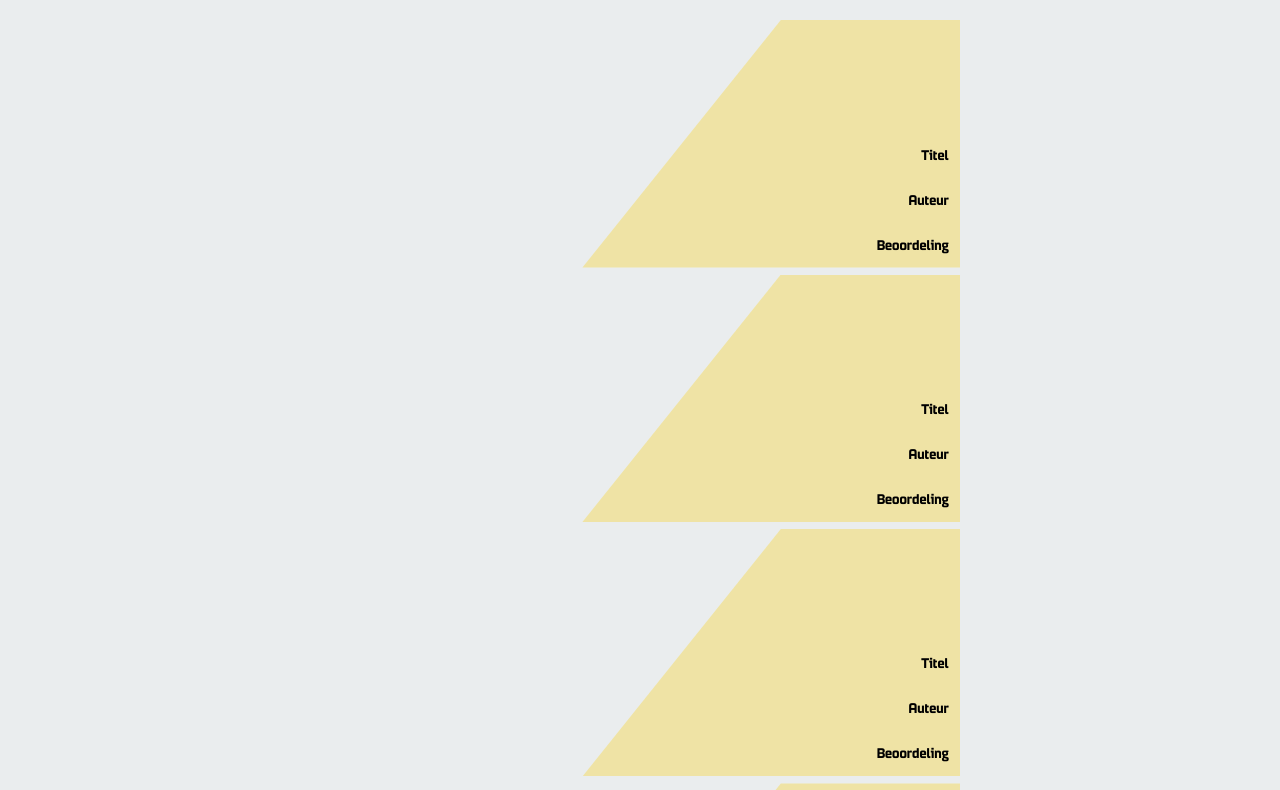
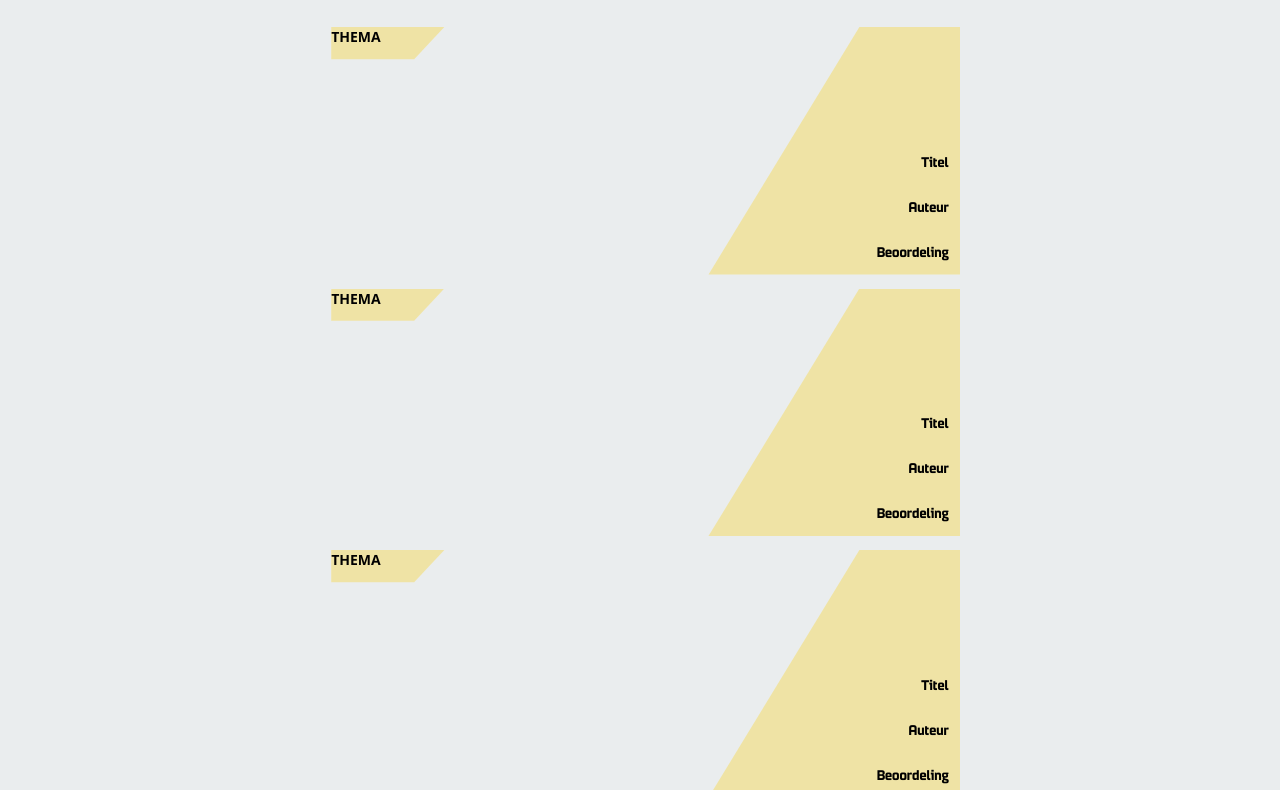
Before and after one commit to BasvandenBrink98/WEB-Herkansing, a plain HTML site: page index.html in a window 1280 px wide. Shown: the part 237-1027 px from the top of the page. Drawn offline with Linux system fonts and the light colour scheme.

Commit message:
verdere aanpassingen les 3

```diff
--- a/css/style.css
+++ b/css/style.css
@@ -19,7 +19,7 @@ body{
 /* Header */
 header{
   background-color: #FFF;
-  width: 95vw;
+  width: 100vw;
   margin-bottom: 0;
   display: grid;
   grid-template-columns: 4fr 1fr 1fr;
@@ -144,25 +144,29 @@ h2{
   display: grid;
   grid-template-columns: auto;
   grid-template-rows: auto;
-  grid-row-gap: 0.5em;
+  grid-row-gap: 1em;
 }
 
 
 /* Los verhaal */
 article{
   width: 80vh;
-  /* background-color: #003251; */
-  background-color: rgba(243, 222, 118, 0.6);
-  clip-path: polygon(72% 0, 100% 0, 100% 100%, 41% 100%);
   grid-column: 1;
   justify-self: center;
 }
 
 article > a{
   display: grid;
-  grid-template-columns: 3fr 1fr;
-  grid-template-rows: 0.2fr 1fr 0.2fr 0.2fr 0.2fr;
+  grid-template-columns: 3fr 2fr;
   padding-left: 0.8em;
+}
+
+article footer{
+  background-color: rgba(243, 222, 118, 0.6);
+  clip-path: polygon(60% 0, 100% 0, 100% 100%, 0% 100%);
+  grid-column: 2/3;
+  display: grid;
+  grid-template-rows: 2.5fr 1fr 1fr 1fr;
 }
 
 /* Schuine vierkant */
@@ -171,7 +175,7 @@ article > a{
   height: 9em;
   background-color: rgba(243, 222, 118, 0.6);
   clip-path: polygon(72% 0, 100% 0, 100% 100%, 41% 100%);
-  grid-column: 1 / 3;
+  grid-column: 1 / 2;
   grid-row: 1 / 2;
   justify-self: right;
 }
@@ -180,8 +184,10 @@ article > a{
 h4{
   color: black;
   text-transform: uppercase;
+  background-color: rgba(243, 222, 118, 0.6);
+  clip-path: polygon(0 0, 30% 0%, 22% 13%, 0% 13%);;
   grid-column: 1 / 2;
-  grid-row: 1 / 2;
+  margin: 0em 0;
 }
 
 p{
@@ -189,22 +195,20 @@ p{
   font-size: 1em;
 }
 
-a > p{
+footer > p{
   text-align: right;
   padding-right: 0.8em;
 }
 
-a > p:nth-of-type(1){
-  grid-column: 2 / 3;
+
+article a footer p:nth-of-type(1) {
+  grid-row: 2 / 3;
+}
+
+article a footer p:nth-of-type(2) {
   grid-row: 3 / 4;
 }
 
-a > p:nth-of-type(2){
-  grid-column: 2 / 3;
+article a footer p:nth-of-type(3) {
   grid-row: 4 / 5;
 }
-
-a > p:nth-of-type(3){
-  grid-column: 2 / 3;
-  grid-row: 5 / 6;
-}
--- a/index.html
+++ b/index.html
@@ -93,37 +93,47 @@
                   <!-- <div class="figuur"></div> -->
                   <h4>Thema</h4>
               <!-- <img class="thumbnail" src="img/Thumbnail3.png" alt="verhaal"> -->
+                    <footer>
                         <p>Titel</p>
                         <p>Auteur</p>
                         <p>Beoordeling</p>
-
+                    </footer>
                 </a>
             </article>
             <article>
                 <a>
+                  <!-- <div class="figuur"></div> -->
                   <h4>Thema</h4>
               <!-- <img class="thumbnail" src="img/Thumbnail3.png" alt="verhaal"> -->
+                    <footer>
                         <p>Titel</p>
                         <p>Auteur</p>
                         <p>Beoordeling</p>
+                    </footer>
                 </a>
             </article>
             <article>
                 <a>
+                  <!-- <div class="figuur"></div> -->
                   <h4>Thema</h4>
               <!-- <img class="thumbnail" src="img/Thumbnail3.png" alt="verhaal"> -->
+                    <footer>
                         <p>Titel</p>
                         <p>Auteur</p>
                         <p>Beoordeling</p>
+                    </footer>
                 </a>
             </article>
             <article>
                 <a>
+                  <!-- <div class="figuur"></div> -->
                   <h4>Thema</h4>
               <!-- <img class="thumbnail" src="img/Thumbnail3.png" alt="verhaal"> -->
+                    <footer>
                         <p>Titel</p>
                         <p>Auteur</p>
                         <p>Beoordeling</p>
+                    </footer>
                 </a>
             </article>
       </section>
@@ -131,38 +141,50 @@
           <h2>Bundels</h2>
           <article>
               <a>
+                <!-- <div class="figuur"></div> -->
                 <h4>Thema</h4>
-                    <!-- <img src="img/Thumbnail3.png" alt="verhaal"> -->
+            <!-- <img class="thumbnail" src="img/Thumbnail3.png" alt="verhaal"> -->
+                  <footer>
                       <p>Titel</p>
                       <p>Auteur</p>
                       <p>Beoordeling</p>
+                  </footer>
               </a>
           </article>
           <article>
               <a>
+                <!-- <div class="figuur"></div> -->
                 <h4>Thema</h4>
-                    <!-- <img src="img/Thumbnail3.png" alt="verhaal"> -->
+            <!-- <img class="thumbnail" src="img/Thumbnail3.png" alt="verhaal"> -->
+                  <footer>
                       <p>Titel</p>
                       <p>Auteur</p>
                       <p>Beoordeling</p>
+                  </footer>
               </a>
           </article>
           <article>
               <a>
+                <!-- <div class="figuur"></div> -->
                 <h4>Thema</h4>
-                    <!-- <img src="img/Thumbnail3.png" alt="verhaal"> -->
+            <!-- <img class="thumbnail" src="img/Thumbnail3.png" alt="verhaal"> -->
+                  <footer>
                       <p>Titel</p>
                       <p>Auteur</p>
                       <p>Beoordeling</p>
+                  </footer>
               </a>
           </article>
           <article>
               <a>
+                <!-- <div class="figuur"></div> -->
                 <h4>Thema</h4>
-                    <!-- <img src="img/Thumbnail3.png" alt="verhaal"> -->
+            <!-- <img class="thumbnail" src="img/Thumbnail3.png" alt="verhaal"> -->
+                  <footer>
                       <p>Titel</p>
                       <p>Auteur</p>
                       <p>Beoordeling</p>
+                  </footer>
               </a>
           </article>
       </section>
```
Lines whose indentation alone changed are shown as unchanged.
